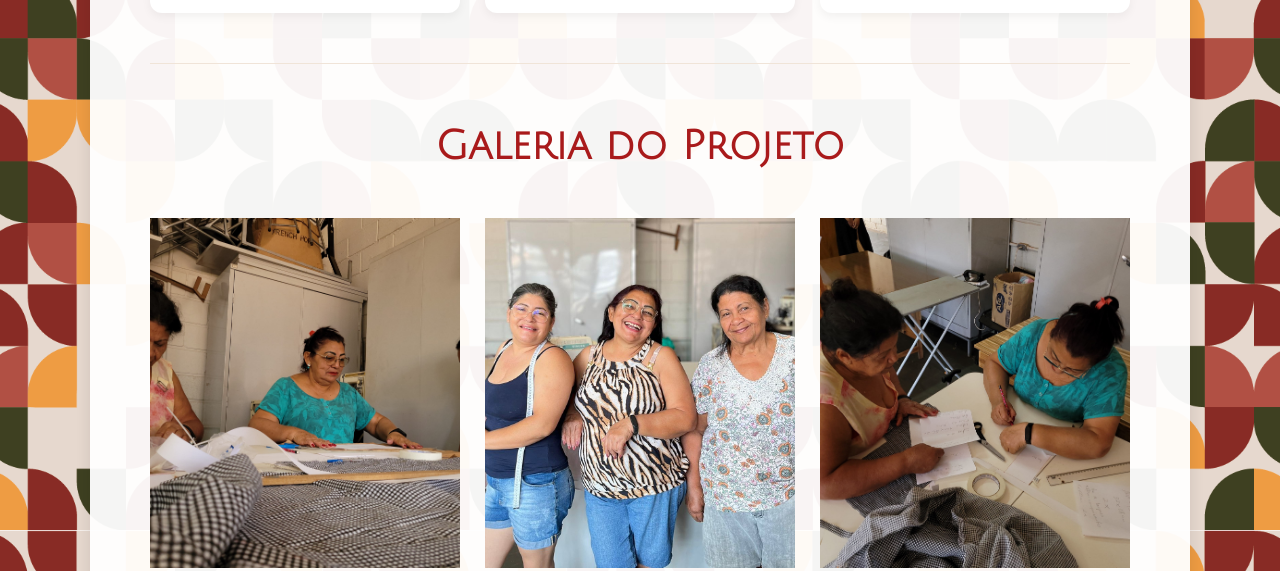
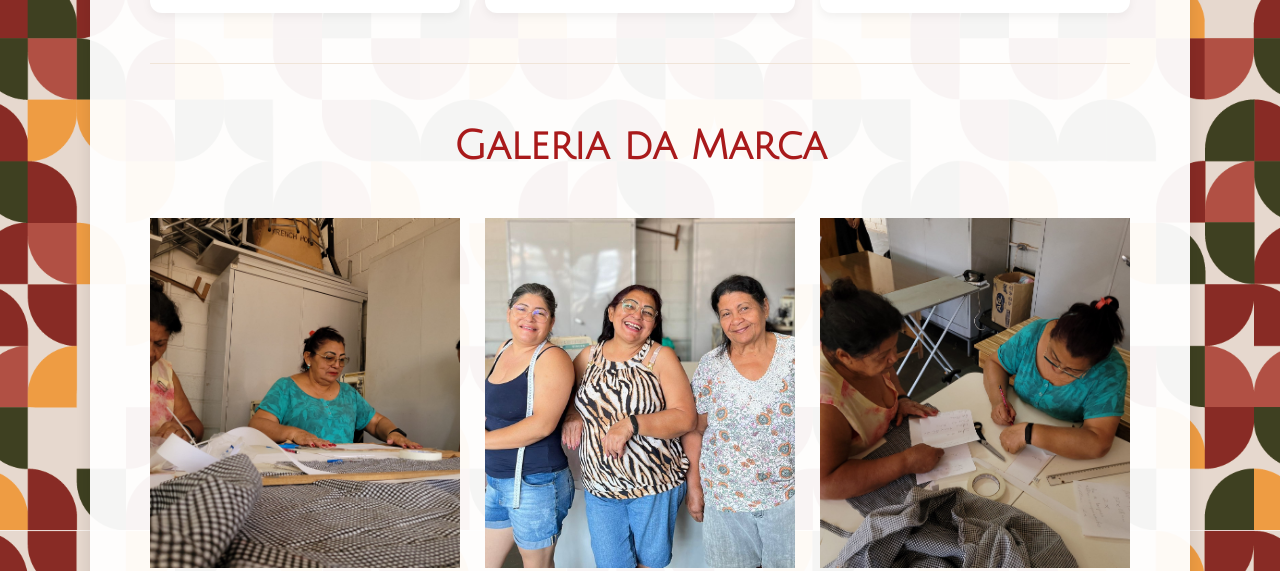
Before and after one commit to leonwaoo/Site-Aroeiras-2, a plain HTML site: page produtos.html in a window 1280 px wide. Shown: the part 1070-1641 px from the top of the page. Drawn offline with Linux system fonts and the light colour scheme.

Commit message:
Update produtos.html

```diff
--- a/produtos.html
+++ b/produtos.html
@@ -76,7 +76,7 @@
 
         <hr style="border: 0; border-top: 1px solid var(--color-beige); margin: 50px 0;">
 
-        <h2>Galeria do Projeto</h2>
+        <h2>Galeria da Marca</h2>
         <div class="galeria-fotos">
             <img src="img/mulheres costurando.JPG" alt="Mulheres costurando">
             <img src="img/foto com as mulheres.JPG" alt="Equipe Aroeiras">
@@ -105,4 +105,5 @@
     });
   </script>
 </body>
+
 </html>
```
